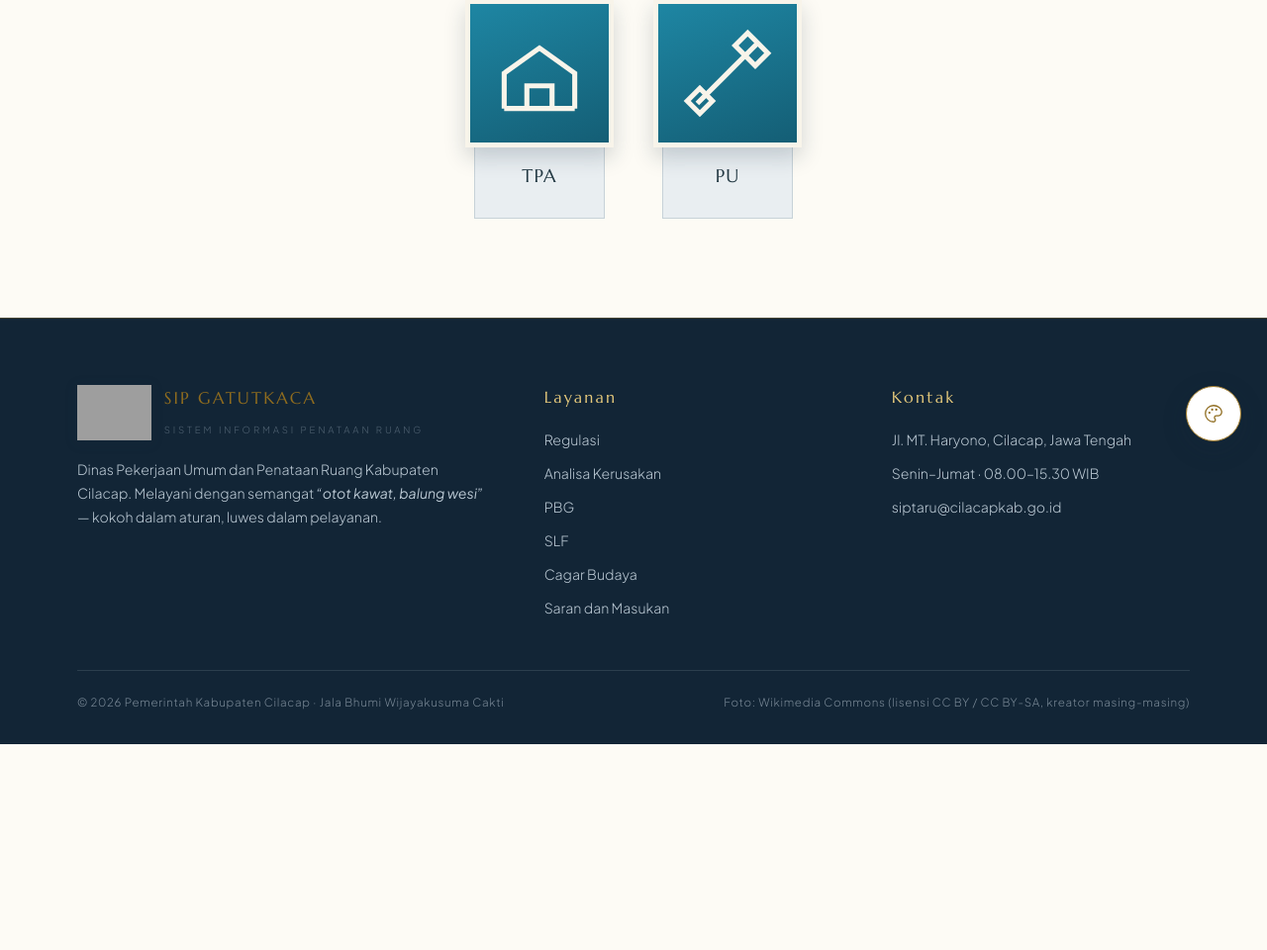
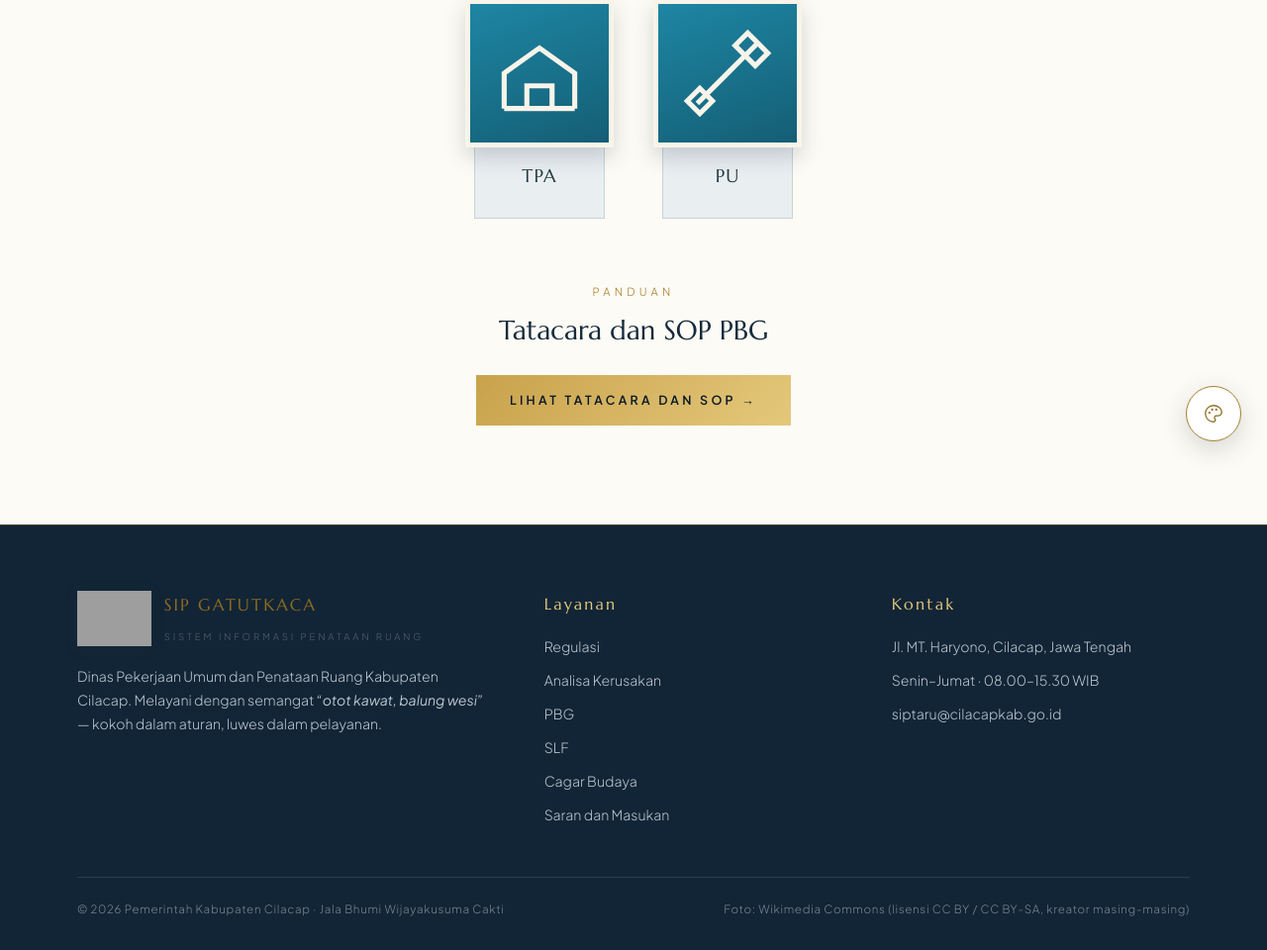
Before and after one commit to simbgsemarang-code/sipgatutkaca, a CodeIgniter app: page /pbg in a window 1280 px wide. Shown: the part 328-1288 px from the top of the page at 99% size. Before the commit the page ends 1080 px from the top, so only its background shows below. Run offline with CodeIgniter, Linux system fonts and the light colour scheme; grey boxes are pictures that could not be loaded.

Commit message:
Halaman PBG: tambah tombol "Tatacara dan SOP PBG" di bawah Portal Tim Penelaah
Menambahkan bagian baru di bawah Portal Tim Penelaah PBG: eyebrow
"Panduan" + judul "Tatacara dan SOP PBG" + tombol emas "Lihat
Tatacara dan SOP" yang mengarah ke halaman tatacara.php - halaman
Tata Cara Layanan yang sudah ada dan sudah memuat langkah
"Tata Cara Pengurusan PBG". Tidak membuat konten/halaman baru,
cuma menautkan ke referensi yang sudah ada supaya tidak duplikat.

```diff
--- a/application/views/pages/pbg.php
+++ b/application/views/pages/pbg.php
@@ -248,6 +248,11 @@ footer{background:var(--foot);color:#F8F4EA;padding:66px 0 32px;border-top:1px s
       </div>
     </div>
 
+    <div class="reveal" style="margin-top:64px;text-align:center">
+      <p class="eyebrow">Panduan</p>
+      <h2 style="font-size:clamp(1.3rem,2.2vw,1.7rem);margin:0 auto">Tatacara dan SOP PBG</h2>
+      <a class="btn btn-gold" style="margin-top:28px" href="<?php echo base_url('tatacara'); ?>">Lihat Tatacara dan SOP →</a>
+    </div>
   </div>
 </section>
 
```
